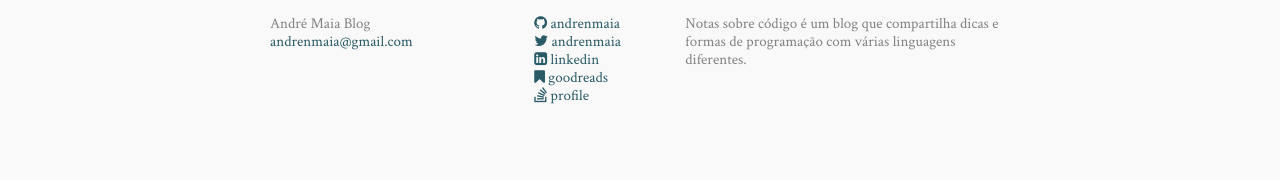
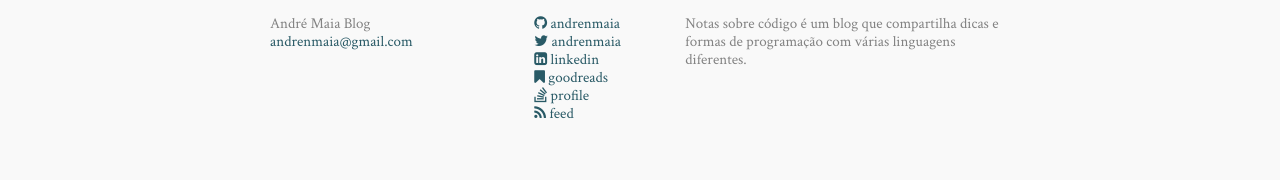
Before and after one commit to andrenmaia/anmaia.com.br, a Jekyll site: the page built from index.html, in a window 1280 px wide. Shown: the part 1270-1450 px from the top of the page. Built offline with Jekyll 4.4.1, drawn with Linux system fonts in a browser that asks for light colours; nearby versions of some CDN libraries.

Commit message:
Add rss/feed link

```diff
--- a/_includes/footer.html
+++ b/_includes/footer.html
@@ -88,6 +88,13 @@
             </a>
           </li>
           {% endif %}
+
+          <li>
+            <a href="{{ site.url }}{{ site.baseurl }}/feed.xml" id="sidebar-rss" class="icon-comments" title="RSS do blog" target="_blank">
+              <i class="fa fa-rss"></i>
+              <span class="username">feed</span>
+            </a>
+          </li>
         </ul>
       </div>
 
```
